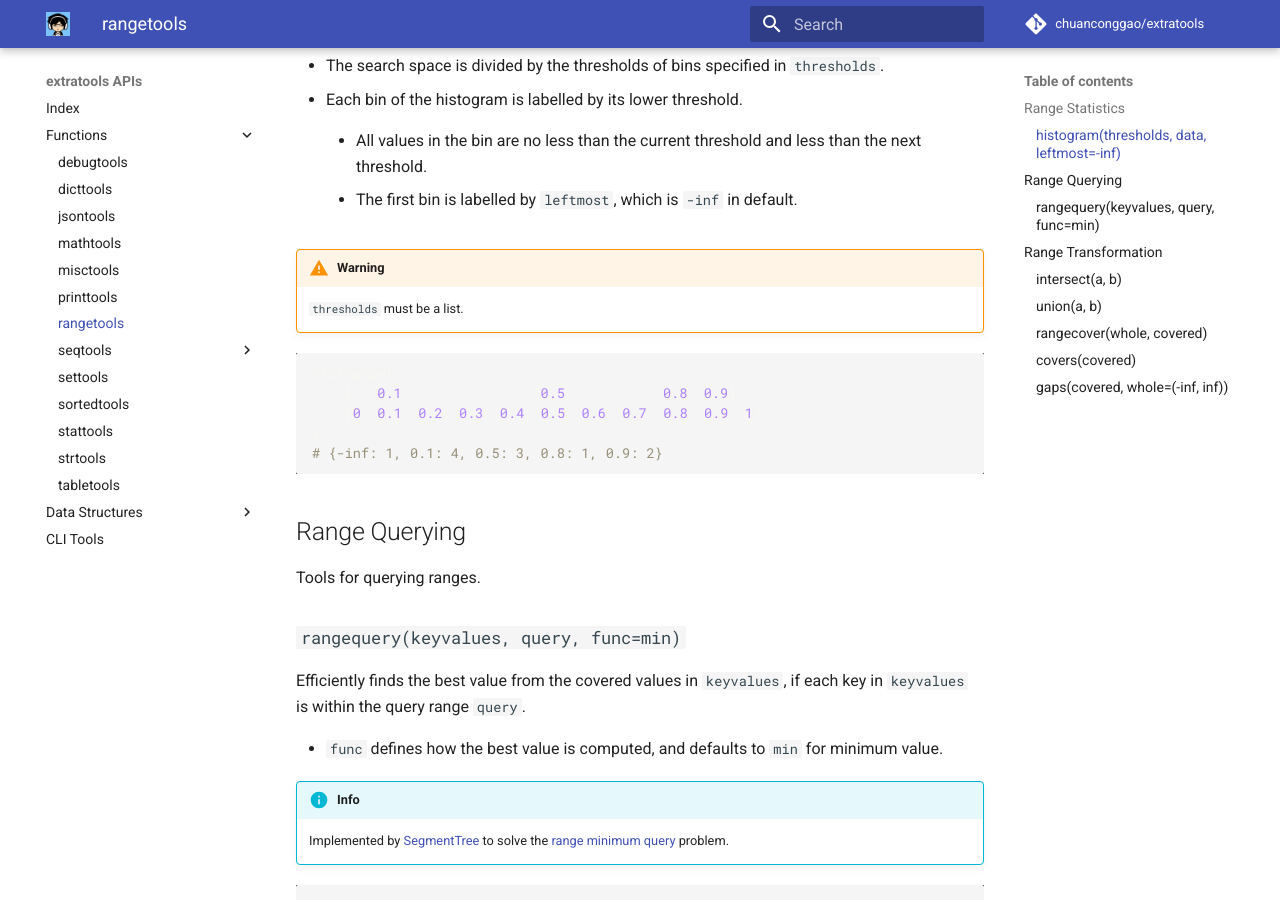
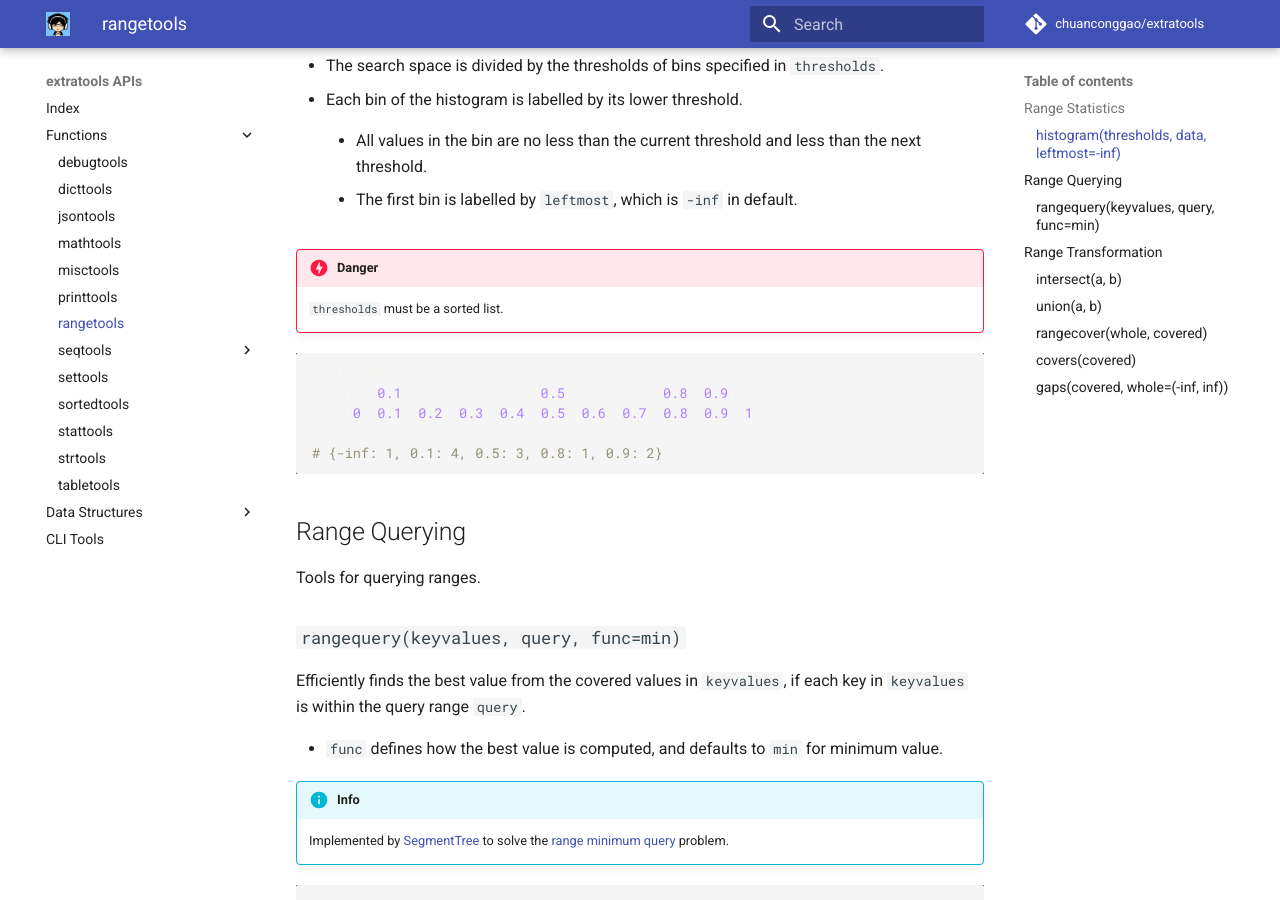
Before and after one commit to chuanconggao/extratools, an MkDocs documentation site: the page built from docs/functions/rangetools.md, in a window 1280 px wide and 900 px high, scrolled down 500 px. Built offline with MkDocs 1.6.1 and Material for MkDocs 9.7.7, drawn with Linux system fonts in a browser that asks for light colours; comment, search, counter and statistics services are not loaded; old or Windows-style settings are respelled for this version of MkDocs.

Commit message:
Tweak docs

````diff
--- a/docs/functions/rangetools.md
+++ b/docs/functions/rangetools.md
@@ -19,8 +19,8 @@ Computes the [histogram](https://en.wikipedia.org/wiki/Histogram) over all the f
 
     - The first bin is labelled by `leftmost`, which is `-inf` in default.
 
-!!! warning
-    `thresholds` must be a list.
+!!! danger
+    `thresholds` must be a sorted list.
 
 ``` python
 histogram(
````
Also changed, not shown: docs/functions/sortedtools.md (+0 -1 lines).
